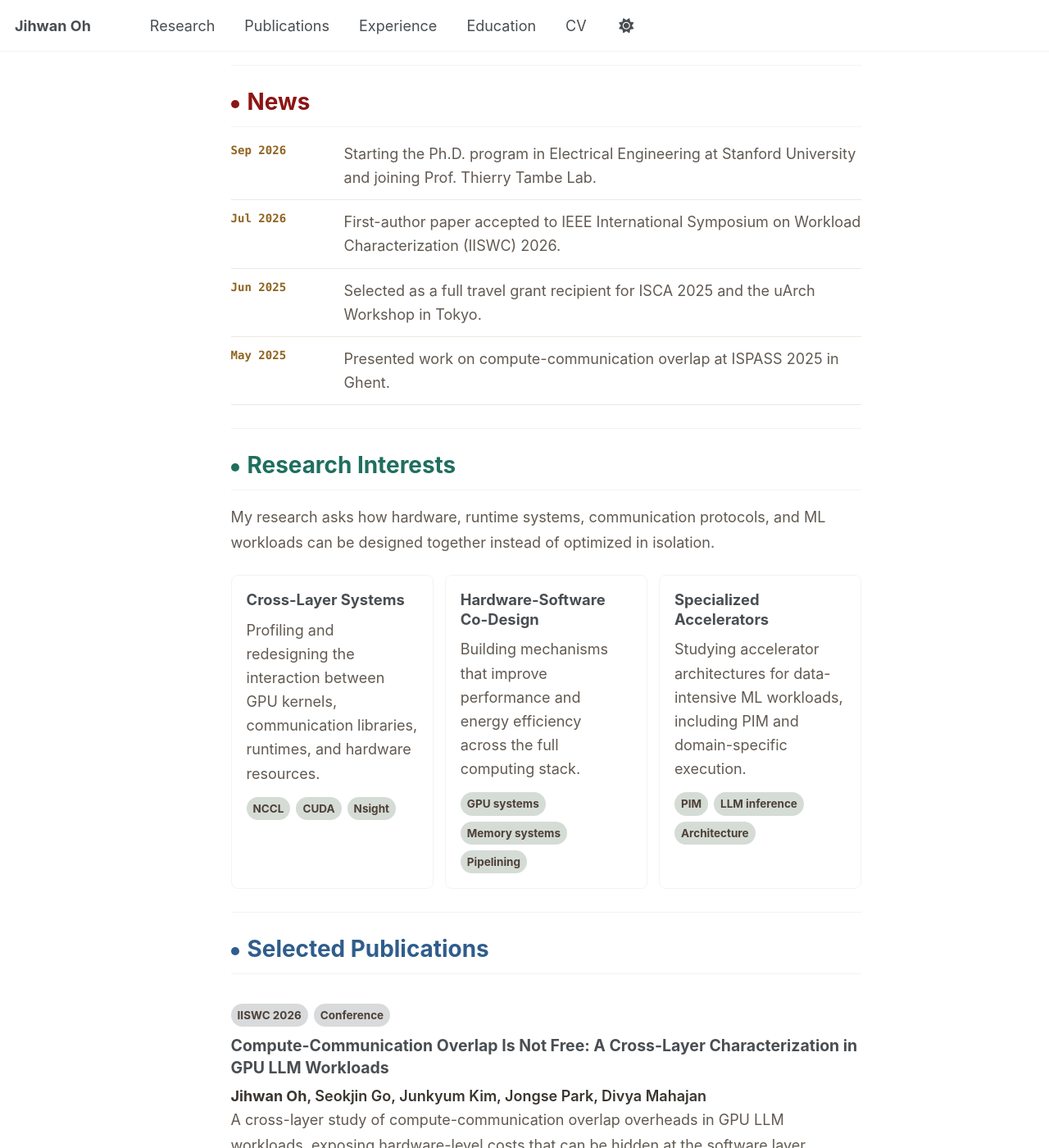
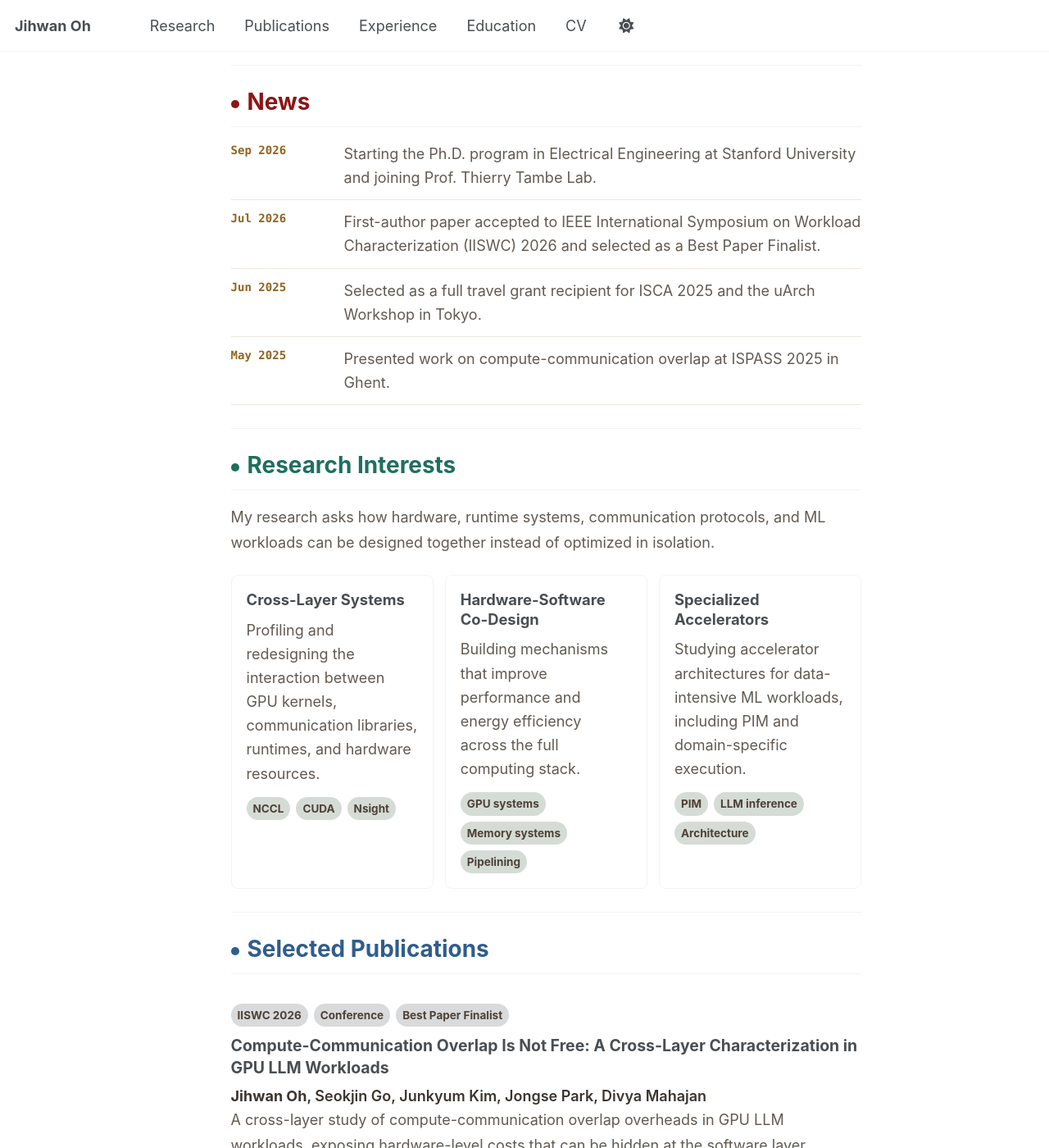
Before and after one commit to jihwan01/jihwan01.github.io, a Jekyll site: the page built from _pages/about.md, in a window 1280 px wide and 1400 px high, scrolled down 409 px. Shown: the whole window at 82% size. Built offline with Jekyll 4.4.1, drawn with Linux system fonts in a browser that asks for light colours; a script that is not in the unit is left out; some of the changed text lies outside the part shown.

Commit message:
Add IISWC 2026 Best Paper Finalist recognition

```diff
--- a/_pages/about.md
+++ b/_pages/about.md
@@ -492,7 +492,7 @@ redirect_from:
       </div>
       <div class="jo-news-item">
         <span class="jo-date">Jul 2026</span>
-        <p>First-author paper accepted to IEEE International Symposium on Workload Characterization (IISWC) 2026.</p>
+        <p>First-author paper accepted to IEEE International Symposium on Workload Characterization (IISWC) 2026 and selected as a Best Paper Finalist.</p>
       </div>
       <div class="jo-news-item">
         <span class="jo-date">Jun 2025</span>
@@ -532,7 +532,7 @@ redirect_from:
   <section class="jo-section" id="publications">
     <h2>Selected Publications</h2>
     <article class="jo-publication">
-      <div class="jo-pub-meta"><span>IISWC 2026</span><span>Conference</span></div>
+      <div class="jo-pub-meta"><span>IISWC 2026</span><span>Conference</span><span>Best Paper Finalist</span></div>
       <h3>Compute-Communication Overlap Is Not Free: A Cross-Layer Characterization in GPU LLM Workloads</h3>
       <p class="jo-authors"><strong>Jihwan Oh</strong>, Seokjin Go, Junkyum Kim, Jongse Park, Divya Mahajan</p>
       <p class="jo-copy">A cross-layer study of compute-communication overlap overheads in GPU LLM workloads, exposing hardware-level costs that can be hidden at the software layer.</p>
@@ -622,7 +622,7 @@ redirect_from:
   <section class="jo-section" id="honors">
     <h2>Honors & Awards</h2>
     <ul>
-      <li>Next-Generation Engineer Award: Highest Distinction, IPESK, 2025</li>
+      <li>Best Paper Finalist, IEEE IISWC 2026</li><li>Next-Generation Engineer Award: Highest Distinction, IPESK, 2025</li>
       <li>uArch Mentoring Workshop Full Travel Grant, uArch @ ISCA 2025</li>
       <li>Student Travel Grant, IEEE ISPASS 2025</li>
       <li>Korea-U.S. Student Exchange Program Scholarship, KIAT, 2024</li>
```
